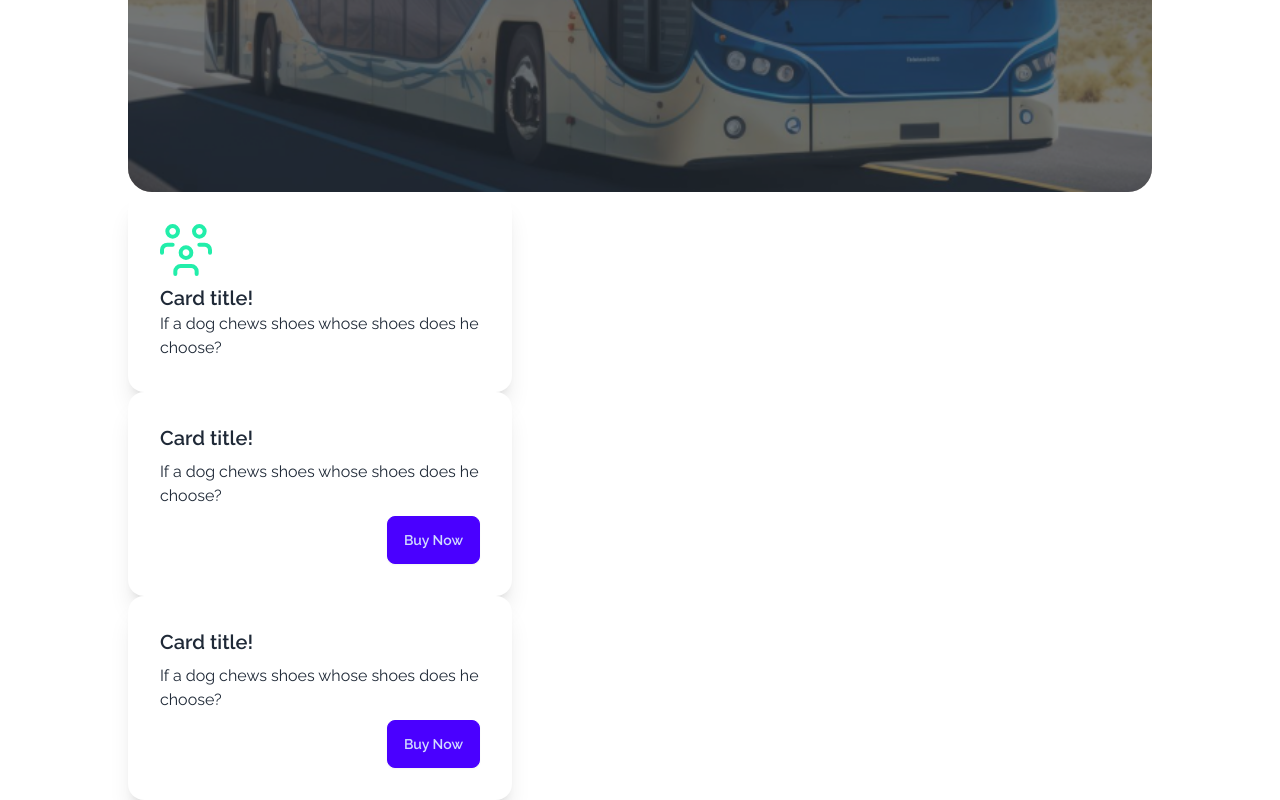
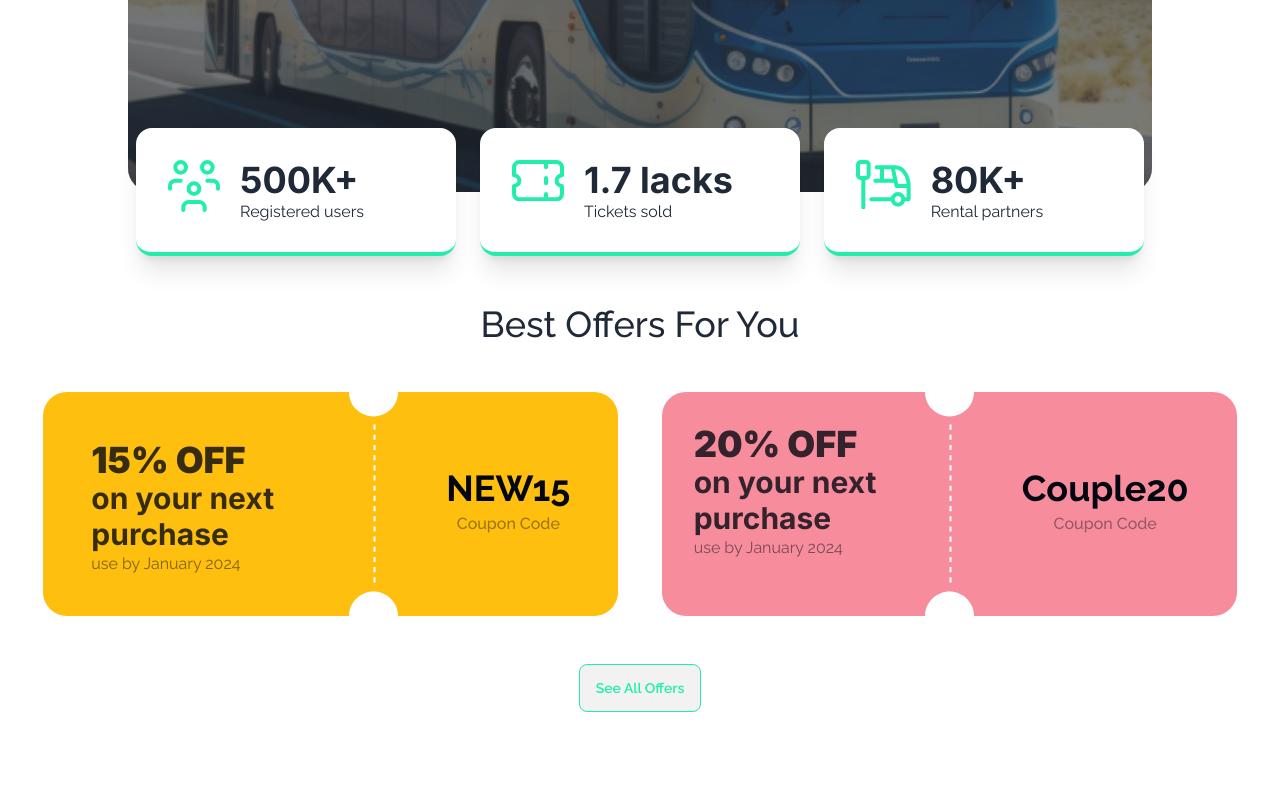
Before and after one commit to aref-360nobra/WanderLuxe, a plain HTML site: page index.html in a window 1280 px wide. Shown: the part 676-1476 px from the top of the page. After the commit the page ends 1388 px from the top, so only its background shows below. Drawn offline with nearby package versions, Linux system fonts and the light colour scheme.

Commit message:
coupon section done

```diff
--- a/assets/css/font.css
+++ b/assets/css/font.css
@@ -4,6 +4,7 @@
   font-family: "Raleway", system-ui;
 }
 
-.font-inter {
+.font-inter,
+.card-title {
   font-family: "Inter", sans-serif;
 }
--- a/index.html
+++ b/index.html
@@ -95,11 +95,11 @@
             <div class="hero-overlay bg-opacity-60 rounded-3xl"></div>
             <div class="hero-content text-neutral-content text-center">
               <div class="">
-                <h1 class="mb-5 text-6xl font-bold">
+                <h1 class="mb-5 lg:text-6xl text-4xl font-bold">
                   Discover your next adventure with <br />
                   <span class="text-[#22EEAA]">WanderLuxe</span>
                 </h1>
-                <p>
+                <p class="text-xl">
                   Discover limitless destinations with WanderLuxe, your premier
                   <br />
                   e-ticketing platform for hassle-free journeys worldwide.
@@ -113,10 +113,14 @@
         </div>
         <!-- hero/banner card -->
         <section>
-          <div>
+          <div
+            class="flex lg:flex-row lg:justify-center flex-col gap-6 lg:-mt-16 mt-7"
+          >
             <!-- first card -->
-            <div class="card bg-base-100 w-96 shadow-xl">
-              <div class="card-body">
+            <div
+              class="card bg-base-100 h-32 w-80 shadow-xl border-b-4 border-[#22EEAA]"
+            >
+              <div class="card-body flex flex-row gap-5">
                 <div>
                   <svg
                     width="52.000000"
@@ -140,28 +144,74 @@
                   </svg>
                 </div>
                 <div>
-                  <h2 class="card-title">Card title!</h2>
-                  <p>If a dog chews shoes whose shoes does he choose?</p>
+                  <h2 class="card-title font-bold text-4xl">500K+</h2>
+                  <p>Registered users</p>
                 </div>
               </div>
             </div>
             <!-- second card -->
-            <div class="card bg-base-100 w-96 shadow-xl">
-              <div class="card-body">
-                <h2 class="card-title">Card title!</h2>
-                <p>If a dog chews shoes whose shoes does he choose?</p>
-                <div class="card-actions justify-end">
-                  <button class="btn btn-primary">Buy Now</button>
+            <div
+              class="card bg-base-100 h-32 w-80 shadow-xl border-b-4 border-[#22EEAA]"
+            >
+              <div class="card-body flex flex-row gap-5">
+                <div>
+                  <svg
+                    width="52.000000"
+                    height="41.333374"
+                    viewBox="0 0 52 41.3334"
+                    fill="none"
+                    xmlns="http://www.w3.org/2000/svg"
+                    xmlns:xlink="http://www.w3.org/1999/xlink"
+                  >
+                    <desc>Created with Pixso.</desc>
+                    <defs />
+                    <path
+                      id="Vector"
+                      d="M34 2L34 7.33M34 18L34 23.33M34 34L34 39.33M44.66 2C46.08 2 47.43 2.56 48.43 3.56C49.43 4.56 50 5.91 50 7.33L50 15.33C48.58 15.33 47.22 15.89 46.22 16.89C45.22 17.89 44.66 19.25 44.66 20.66C44.66 22.08 45.22 23.43 46.22 24.43C47.22 25.43 48.58 26 50 26L50 34C50 35.41 49.43 36.77 48.43 37.77C47.43 38.77 46.08 39.33 44.66 39.33L7.33 39.33C5.91 39.33 4.56 38.77 3.56 37.77C2.56 36.77 2 35.41 2 34L2 26C3.41 26 4.77 25.43 5.77 24.43C6.77 23.43 7.33 22.08 7.33 20.66C7.33 19.25 6.77 17.89 5.77 16.89C4.77 15.89 3.41 15.33 2 15.33L2 7.33C2 5.91 2.56 4.56 3.56 3.56C4.56 2.56 5.91 2 7.33 2L44.66 2Z"
+                      stroke="#22EEAA"
+                      stroke-opacity="1.000000"
+                      stroke-width="4.000000"
+                      stroke-linejoin="round"
+                      stroke-linecap="round"
+                    />
+                  </svg>
+                </div>
+                <div>
+                  <h2 class="card-title font-bold text-4xl">1.7 lacks</h2>
+                  <p>Tickets sold</p>
                 </div>
               </div>
             </div>
             <!-- 3rd card -->
-            <div class="card bg-base-100 w-96 shadow-xl">
-              <div class="card-body">
-                <h2 class="card-title">Card title!</h2>
-                <p>If a dog chews shoes whose shoes does he choose?</p>
-                <div class="card-actions justify-end">
-                  <button class="btn btn-primary">Buy Now</button>
+            <div
+              class="card bg-base-100 h-32 w-80 shadow-xl border-b-4 border-[#22EEAA]"
+            >
+              <div class="card-body flex flex-row gap-5">
+                <div>
+                  <svg
+                    width="54.666626"
+                    height="49.333374"
+                    viewBox="0 0 54.6666 49.3334"
+                    fill="none"
+                    xmlns="http://www.w3.org/2000/svg"
+                    xmlns:xlink="http://www.w3.org/1999/xlink"
+                  >
+                    <desc>Created with Pixso.</desc>
+                    <defs />
+                    <path
+                      id="Vector"
+                      d="M2.78 2.78C3.28 2.28 3.95 2 4.66 2L10 2C10.7 2 11.38 2.28 11.88 2.78C12.38 3.28 12.66 3.95 12.66 4.66L12.66 15.33C12.66 16.04 12.38 16.71 11.88 17.21C11.38 17.71 10.7 18 10 18L4.66 18C3.95 18 3.28 17.71 2.78 17.21C2.28 16.71 2 16.04 2 15.33L2 4.66C2 3.95 2.28 3.28 2.78 2.78ZM38.22 43.1C39.22 44.1 40.58 44.66 42 44.66C43.41 44.66 44.77 44.1 45.77 43.1C46.77 42.1 47.33 40.74 47.33 39.33C47.33 37.91 46.77 36.56 45.77 35.56C44.77 34.56 43.41 34 42 34C40.58 34 39.22 34.56 38.22 35.56C37.22 36.56 36.66 37.91 36.66 39.33C36.66 40.74 37.22 42.1 38.22 43.1ZM20.66 7.33L39.33 7.33C46.69 7.33 52.66 15.69 52.66 26L52.66 39.33L47.33 39.33M36.66 39.33L15.33 39.33M36.66 7.33L40.66 26L52.66 26M19.33 20.66L39.33 20.66M26 7.33L26 20.66M7.33 18L7.33 47.33"
+                      stroke="#22EEAA"
+                      stroke-opacity="1.000000"
+                      stroke-width="4.000000"
+                      stroke-linejoin="round"
+                      stroke-linecap="round"
+                    />
+                  </svg>
+                </div>
+                <div>
+                  <h2 class="card-title font-bold text-4xl">80K+</h2>
+                  <p>Rental partners</p>
                 </div>
               </div>
             </div>
@@ -169,6 +219,70 @@
         </section>
         <!-- banner card end -->
       </section>
+      <!-- hero area end -->
     </header>
+    <!-- main section start -->
+    <main>
+      <!-- Best Offers For You -->
+      <section class="my-12 h-56">
+        <h2 class="font-medium text-center text-4xl">Best Offers For You</h2>
+        <div class="flex flex-1 justify-evenly my-12">
+          <!-- offer 1 -->
+          <div class="bg-[#FFBF0F] h-56 flex w-[575px] rounded-3xl">
+            <div class="p-12">
+              <div>
+                <h3 class="font-inter font-black text-4xl text-[#030712CC]">
+                  15% OFF
+                </h3>
+                <p class="font-inter font-bold text-3xl text-[#030712CC]">
+                  on your next purchase
+                </p>
+                <p class="text-[#03071280]">use by January 2024</p>
+              </div>
+            </div>
+            <img src="assets/images/coupon-divider.svg" alt="" class="h-full" />
+
+            <div
+              class="coupon-code flex justify-center items-center flex-col p-12"
+            >
+              <h2 class="font-bold text-4xl text-[#030712]">NEW15</h2>
+              <p class="font-medium text-[#03071266] my-1">Coupon Code</p>
+            </div>
+          </div>
+          <!-- offer 2 -->
+          <div class="bg-[#F78C9C] h-56 flex w-[575px] rounded-3xl">
+            <div class="p-8">
+              <div>
+                <h3 class="font-inter font-black text-4xl text-[#030712CC]">
+                  20% OFF
+                </h3>
+                <p class="font-inter font-bold text-3xl text-[#030712CC]">
+                  on your next purchase
+                </p>
+                <p class="text-[#03071280]">use by January 2024</p>
+              </div>
+            </div>
+            <img src="assets/images/coupon-divider.svg" alt="" class="h-full" />
+
+            <div
+              class="coupon-code flex justify-center items-center flex-col p-12"
+            >
+              <h2 class="font-bold text-4xl text-[#030712]">Couple20</h2>
+              <p class="font-medium text-[#03071266] my-1">Coupon Code</p>
+            </div>
+          </div>
+        </div>
+        <!-- offer section close -->
+        <div class="flex justify-center">
+          <button class="btn border-1 border-[#22EEAA] text-[#22EEAA]">
+            See All Offers
+          </button>
+        </div>
+      </section>
+      <!-- seat details -->
+      <section class="bg-[#F7F8F8]">
+        <section class="bg-white my-8"></section>
+      </section>
+    </main>
   </body>
 </html>
```
Also changed, not shown: assets/images/coupon-divider.svg (added).
